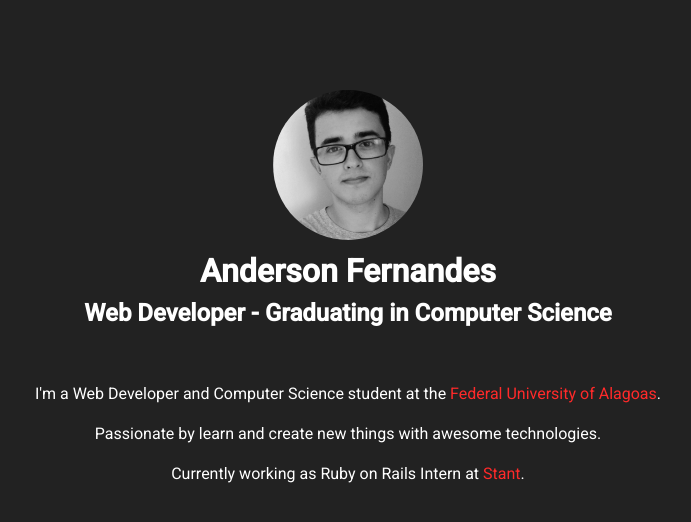
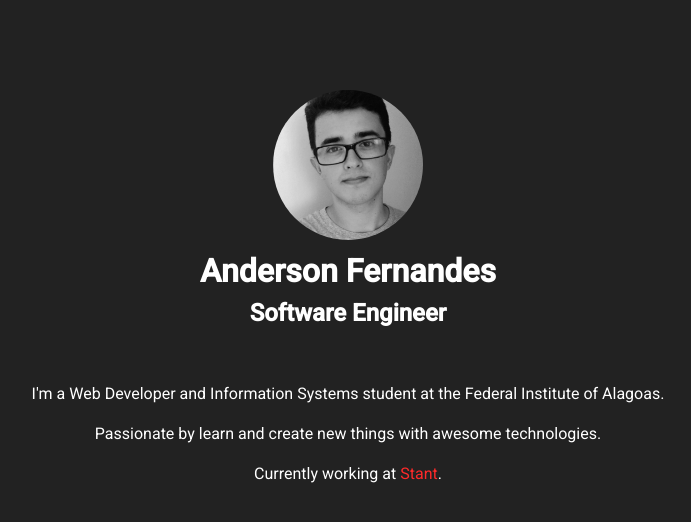
Before and after one commit to andersonfernandes/andersonfernandes.github.io, a plain HTML site: page index.html in a window 1280 px wide. Shown: the whole page, without its empty margins (292-983 px from the left). Drawn offline with Linux system fonts and the light colour scheme.

Commit message:
Update index.html

```diff
--- a/index.html
+++ b/index.html
@@ -8,18 +8,18 @@
   <link href="https://netdna.bootstrapcdn.com/font-awesome/3.2.1/css/font-awesome.css" rel="stylesheet">
   <link rel="stylesheet" href="css/style.css">
 
-  <title>Anderson Fernandes - Web Developer</title>
+  <title>Anderson Fernandes - Software Engineer</title>
 </head>
 <body>
   <div class="container">
     <img class="profile-img" src="img/profile01.jpg" alt="Profile Image">
     <h1>Anderson Fernandes</h1>
-    <h2>Web Developer - Graduating in Computer Science</h2>
+    <h2>Software Engineer</h2>
 
     <div class="about">
-      <p>I'm a Web Developer and Computer Science student at the <a href="http://www.ufal.edu.br/" target="_BLANK">Federal University of Alagoas</a>.</p>
+      <p>I'm a Web Developer and Information Systems student at the Federal Institute of Alagoas.</p>
       <p>Passionate by learn and create new things with awesome technologies.</p>
-      <p>Currently working as Ruby on Rails Intern at <a href="http://www.stant.com.br" target="_BLANK">Stant</a>.</p>
+      <p>Currently working at <a href="http://www.stant.com.br" target="_BLANK">Stant</a>.</p>
     </div>
 
     <div class="social">
```
